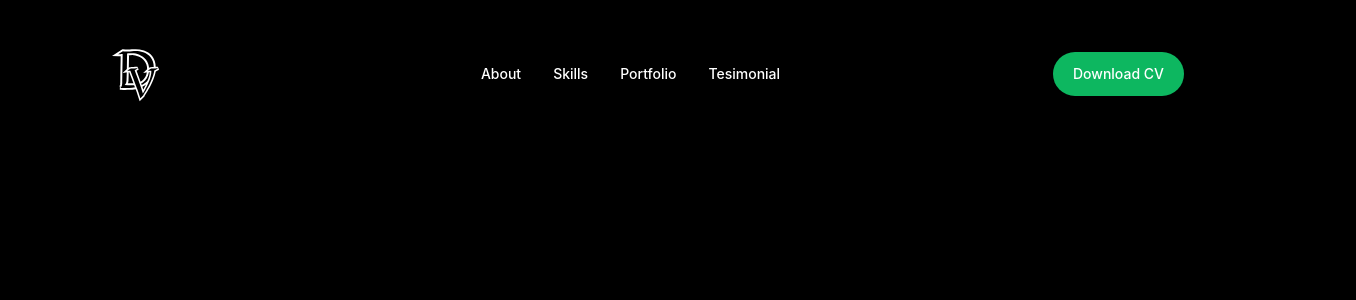
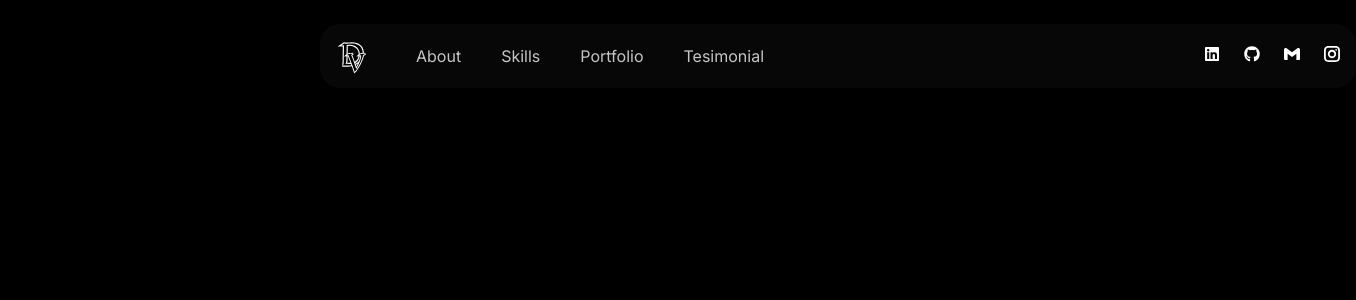
Before and after one commit to dvegaa20/Portfolio, a React (Create React App) app: page / in a window 1280 px wide. Shown: the top 300 px of the page, 1356 px wide, since content can reach past the window. Built offline with nearby package versions, Linux system fonts and the light colour scheme.

Commit message:
start over

```diff
--- a/src/App.css
+++ b/src/App.css
@@ -15,7 +15,7 @@ a {
 }
 
 a:hover {
-    color: var(--color-primary);
+    color: var(--color-hover);
 }
 
 .section__padding {
--- a/src/components/navbar/Navbar.jsx
+++ b/src/components/navbar/Navbar.jsx
@@ -2,6 +2,11 @@ import React, { useState } from 'react'
 import { RiMenu3Line, RiCloseLine } from 'react-icons/ri'
 import Logo from '../../assets/logo.svg'
 import './navbar.css'
+
+import { FaLinkedin } from "react-icons/fa";
+import { FaGithub } from "react-icons/fa";
+import { SiGmail } from "react-icons/si";
+import { GrInstagram } from "react-icons/gr";
 
 const Menu = () => (
   <>
@@ -16,33 +21,18 @@ const Navbar = () => {
   const [toggleMenu, setToggleMenu] = useState(false);
 
   return (
-    <div className="me__navbar">
-      <div className="me__navbar-links-logo">
-        <img src={Logo} alt="logo" />
-      </div>
-      <div className="me__navbar-links">
-        <div className="me__navbar-links-container">
+    <div className='pw__header'>
+      <div className='pw__navbar'>
+        <div className='pw__logo-links'>
+          <img src={Logo} alt="" />
           <Menu />
+          <div className='pw__social'>
+            <a href="https://www.linkedin.com/in/rafael-oliveira-4b6b8a1b5/"><FaLinkedin /></a>
+            <a href="https://www.linkedin.com/in/rafael-oliveira-4b6b8a1b5/"><FaGithub /></a>
+            <a href="https://www.linkedin.com/in/rafael-oliveira-4b6b8a1b5/"><SiGmail /></a>
+            <a href="https://www.linkedin.com/in/rafael-oliveira-4b6b8a1b5/"><GrInstagram /></a>
+          </div>
         </div>
-      </div>
-      <div className="me__navbar-download">
-        <button type='button'>Download CV</button>
-      </div>
-      <div className="me__navbar-menu">
-        {toggleMenu
-          ? <RiCloseLine color='#fff' size={27} onClick={() => setToggleMenu(false)} />
-          : <RiMenu3Line color='#fff' size={27} onClick={() => setToggleMenu(true)} />
-        }
-        {toggleMenu && (
-          <div className="me__navbar-menu-container scale-up-center">
-            <div className="me__navbar-menu__container-links">
-              <Menu />
-              <div className="me__navbar-menu__container-links-download">
-                <button type='button'>Start for free</button>
-              </div>
-            </div>
-          </div>
-        )}
       </div>
     </div>
   )
--- a/src/components/navbar/navbar.css
+++ b/src/components/navbar/navbar.css
@@ -1,148 +1,38 @@
-.me__navbar {
+.pw__navbar {
     display: flex;
+    height: 7rem;
+    padding: 1.5rem 20rem;
     justify-content: space-between;
-    align-items: center;
-
-    padding: 2rem 6rem;
-}
-
-.me__navbar-links {
-    flex: 1;
-    display: flex;
-    justify-content: center;
     align-items: center;
 }
 
-.me__navbar-links-logo {
-    margin-right: 2rem;
+.pw__logo-links{
+    display: flex;
+    justify-content: flex-start;
+    align-items: center;
+    gap: 2.5rem;
+    padding: .5rem;
+    border-radius: 1.25rem;
+    background: var(--color-primary-bg);
+    backdrop-filter: blur(2px);
 }
 
-.me__navbar-links-logo img{
-    height: 5rem;
+.pw__logo-links p{
+    color: var(--color-text);
+    font-family: var(--font-family);
+    font-weight: 400;
+    line-height: normal;
 }
 
-.me__navbar-links-container {
-    display: flex;
-    flex-direction: row;
+.pw__logo-links img{
+    height: 3rem;
 }
 
-.me__navbar-download {
+.pw__social {
     display: flex;
     justify-content: flex-end;
     align-items: center;
+    padding-left: 25rem;
+    padding-right: .5rem;
+    gap: 1.5rem;
 }
-
-.me__navbar-links-container p,
-.me__navbar-download p,
-.me__navbar-menu-container p {
-    font-family: var(--font-family);
-    font-size: 0.875rem;
-    font-weight: 500;
-    line-height: 1.5rem;
-
-    margin: 0 1rem;
-    cursor: pointer;
-}
-
-.me__navbar-download button,
-.me__navbar-menu-container button {
-    background: var(--color-primary);
-    display: flex;
-    padding: 0.625rem 1.25rem;
-    justify-content: center;
-    align-items: center;
-    border-radius: 2.4375rem;
-    border: 0;
-    outline: none;
-
-    color: #fff;
-    font-family: var(--font-family);
-    font-size: 0.875rem;
-    font-style: normal;
-    font-weight: 500;
-    line-height: 1.5rem;
-}
-
-.me__navbar-menu {
-    margin-left: 1rem;
-
-    display: none;
-    position: relative;
-}
-
-.me__navbar-menu svg {
-    cursor: pointer;
-}
-
-.me__navbar-menu-container {
-    display: flex;
-    justify-content: center;
-    align-items: flex-end;
-    flex-direction: column;
-
-    text-align: end;
-    background: var(--color-secondary);
-    padding: 2rem;
-    position: absolute;
-    top: 40px;
-    right: 0;
-    margin-top: 1rem;
-    min-width: 210px;
-    border-radius: 5px;
-    box-shadow: 0 0 5 rgba(0, 0, 0, 0.2);
-
-}
-
-.me__navbar-menu-container p {
-    margin: 1rem 0;
-}
-
-.me__navbar-menu-container-links-download {
-    display: none;
-}
-
-@media screen and (max-width: 1050px) {
-    .me__navbar-links-container {
-        display: none;
-    }
-
-    .me__navbar-menu {
-        display: flex;
-    }
-
-    .me__navbar-menu__container-links-download {
-        display: none;
-    }
-}
-
-@media screen and (max-width: 700px) {
-    .me__navbar {
-        padding: 2rem 4rem;
-    }
-
-    .me__navbar-download {
-        display: none;
-    }
-
-    .me__navbar-menu__container-links-download {
-        display: block;
-    }
-}
-
-@media screen and (max-width: 550px) {
-    .me__navbar {
-        padding: 2rem 4rem;
-    }
-
-    .me__navbar-download {
-        display: none;
-    }
-
-    .me__navbar-menu-container {
-        top: 20px;
-    }
-
-    .me__navbar-menu__container-links-download {
-        display: block;
-    }
-}
--- a/src/containers/home/Home.jsx
+++ b/src/containers/home/Home.jsx
@@ -1,6 +1,8 @@
 import React from 'react'
 import Navbar  from '../../components/navbar/Navbar'
 import './home.css'
+
+import { MdArrowOutward } from "react-icons/md";
 
 const Home = () => {
   return (
--- a/src/index.css
+++ b/src/index.css
@@ -1,7 +1,11 @@
+@import url('https://fonts.googleapis.com/css2?family=Inter:wght@400;600&display=swap');
+
 :root{
     --font-family: 'Inter', sans-serif;
 
     --color-bg: #000000;
-    --color-primary: #0DB760;
-    --color-secondary: #9D9FA1;
+    --color-primary-bg: rgba(24, 24, 29, 0.30);
+    --color-secondary: #1C1C21;
+    --color-text: #C5C5C5;
+    --color-hover: #2cfbed;
 }
```
Also changed, not shown: 1 other file (tests, documents, lock files or other folders).
